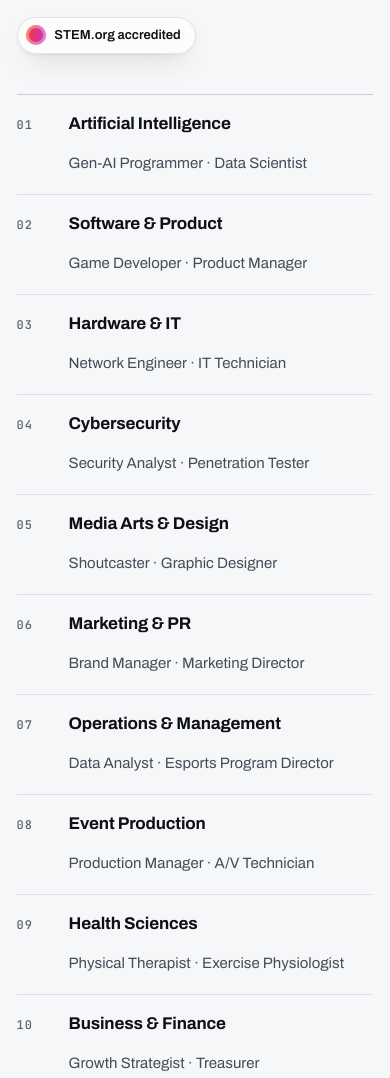
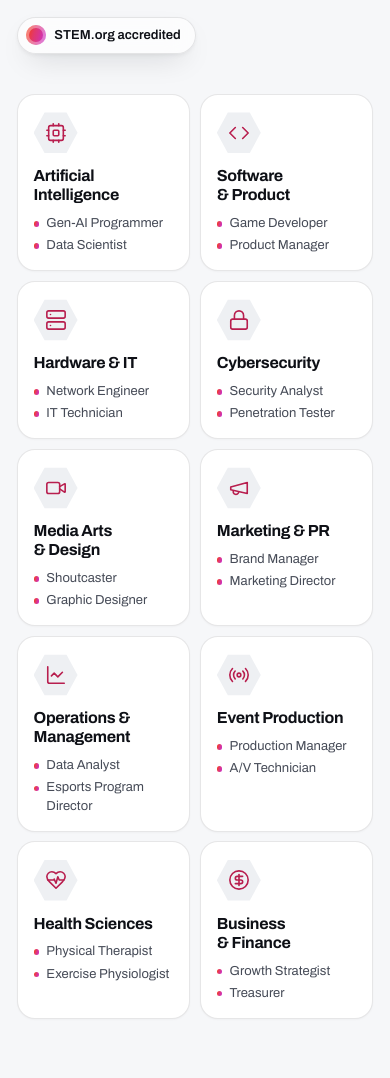
Before and after one commit to tanches-web/tanches.gg-v2, an Astro site: page /Community in a window 390 px wide. Shown: the part 5875-6953 px from the top of the page. Built offline with nearby package versions, Linux system fonts and the light colour scheme; Astro itself is replaced by a stand-in of ours.

Commit message:
Career tracks: icon card grid (Education and Community)
Each track is a card with its icon in a hexagon tile, the track name and
its roles as a dotted list; five across, three on tablets, two on phones.
Adds the eight Lucide icons the track data names.

Co-Authored-By: Claude Opus 5.5 <noreply@anthropic.com>

```diff
--- a/src/components/Icon.astro
+++ b/src/components/Icon.astro
@@ -47,6 +47,14 @@ const paths: Record<string, string> = {
   copy: '<rect width="14" height="14" x="8" y="8" rx="2" ry="2"/><path d="M4 16c-1.1 0-2-.9-2-2V4c0-1.1.9-2 2-2h10c1.1 0 2 .9 2 2"/>',
   pause: '<rect x="14" y="4" width="4" height="16" rx="1"/><rect x="6" y="4" width="4" height="16" rx="1"/>',
   'arrow-down': '<path d="M12 5v14"/><path d="m19 12-7 7-7-7"/>',
+  code: '<polyline points="16 18 22 12 16 6"/><polyline points="8 6 2 12 8 18"/>',
+  lock: '<rect width="18" height="11" x="3" y="11" rx="2" ry="2"/><path d="M7 11V7a5 5 0 0 1 10 0v4"/>',
+  video: '<path d="m16 13 5.223 3.482a.5.5 0 0 0 .777-.416V7.87a.5.5 0 0 0-.752-.432L16 10.5"/><rect x="2" y="6" width="14" height="12" rx="2"/>',
+  megaphone: '<path d="m3 11 18-5v12L3 14v-3z"/><path d="M11.6 16.8a3 3 0 1 1-5.8-1.6"/>',
+  'chart-line': '<path d="M3 3v16a2 2 0 0 0 2 2h16"/><path d="m19 9-5 5-4-4-3 3"/>',
+  radio: '<path d="M4.9 19.1C1 15.2 1 8.8 4.9 4.9"/><path d="M7.8 16.2c-2.3-2.3-2.3-6.1 0-8.5"/><circle cx="12" cy="12" r="2"/><path d="M16.2 7.8c2.3 2.3 2.3 6.1 0 8.5"/><path d="M19.1 4.9C23 8.8 23 15.1 19.1 19"/>',
+  'heart-pulse': '<path d="M19 14c1.49-1.46 3-3.21 3-5.5A5.5 5.5 0 0 0 16.5 3c-1.76 0-3 .5-4.5 2-1.5-1.5-2.74-2-4.5-2A5.5 5.5 0 0 0 2 8.5c0 2.3 1.5 4.05 3 5.5l7 7Z"/><path d="M3.22 12H9.5l.5-1 2 4.5 2-7 1.5 3.5h5.27"/>',
+  'circle-dollar-sign': '<circle cx="12" cy="12" r="10"/><path d="M16 8h-6a2 2 0 1 0 0 4h4a2 2 0 1 1 0 4H8"/><path d="M12 18V6"/>',
 };
 const body = paths[name] ?? '';
 ---
--- a/src/components/solution/SolutionPage.astro
+++ b/src/components/solution/SolutionPage.astro
@@ -198,15 +198,17 @@ const assess = faq.cards[0];
             <span class="label-glass"><span class="dot" aria-hidden="true"></span>{cur.tags[0]}</span>
           </div>
         </div>
-        <ol class="tracks" role="list" data-reveal>
-          {cur.cards.map((t: any, i: number) => (
-            <li>
-              <span class="spec n" aria-hidden="true">{String(i + 1).padStart(2, '0')}</span>
+        <ul class="tracks" role="list" data-reveal>
+          {cur.cards.map((t: any) => (
+            <li class="track">
+              <span class="t-icon" aria-hidden="true"><Icon name={(t.icon ?? '').replace(/^lucide\s+/, '')} size={22} /></span>
               <h3 class="t-name">{t.title}</h3>
-              <p class="t-roles"><span class="sr-only">Careers: </span>{t.tags.join(' · ')}</p>
+              <ul class="t-roles" role="list" aria-label={`Careers in ${t.title}`}>
+                {t.tags.map((r: string) => <li>{r}</li>)}
+              </ul>
             </li>
           ))}
-        </ol>
+        </ul>
       </div>
     </section>
   )}
@@ -373,10 +375,40 @@ const assess = faq.cards[0];
   .cur-head { display: grid; grid-template-columns: minmax(0, 1fr) minmax(0, 1fr); gap: 1.5rem 4rem; align-items: end; margin-bottom: clamp(2.5rem, 4vw, 3.5rem); }
   .cur-lede { display: grid; gap: 1.25rem; justify-items: start; }
   .cur-lede .label-glass { font-size: .8125rem; }
-  .tracks { list-style: none; padding: 0; margin: 0; display: grid; grid-template-columns: repeat(2, minmax(0, 1fr)); grid-auto-flow: column; grid-template-rows: repeat(5, auto); column-gap: clamp(2rem, 5vw, 4.5rem); border-top: 1px solid var(--line-2); }
-  .tracks li { display: grid; grid-template-columns: 2.5rem minmax(0, 1fr) minmax(0, 1.15fr); gap: 1rem; align-items: baseline; padding: 1.15rem 0; border-bottom: 1px solid var(--line); }
-  .t-name { font-size: 1.0625rem; font-weight: 640; letter-spacing: -0.01em; line-height: 1.3; }
-  .t-roles { font-size: var(--t-small); color: var(--ink-2); }
+  /* Career tracks: five across on wide screens, each a card with a hexagon icon tile (after the lion mark),
+     the track, and its roles as a short dotted list. The tile takes the spectrum when the card is hovered. */
+  .tracks { list-style: none; padding: 0; margin: 0; display: grid; grid-template-columns: repeat(5, minmax(0, 1fr)); gap: clamp(.75rem, 1.4vw, 1.25rem); }
+  .track {
+    display: grid; align-content: start; gap: .9rem; padding: clamp(1.25rem, 1.8vw, 1.6rem); border-radius: 22px;
+    background: var(--surface); border: 1px solid var(--line); box-shadow: 0 1px 2px rgba(14, 16, 22, .03);
+    transition: transform .45s var(--ease-out), box-shadow .45s var(--ease-out), border-color .3s;
+  }
+  .track:hover { transform: translateY(-3px); border-color: var(--line-2); box-shadow: var(--shadow-float); }
+  .t-icon {
+    width: 3.25rem; height: 3.25rem; display: grid; place-items: center; margin-bottom: .35rem;
+    clip-path: polygon(25% 4%, 75% 4%, 100% 50%, 75% 96%, 25% 96%, 0 50%);
+    background: var(--surface-2); color: var(--accent); transition: background .35s, color .35s;
+  }
+  .track:hover .t-icon { background: var(--spectrum); color: #fff; }
+  .t-name { font-size: 1.1875rem; font-weight: 680; letter-spacing: -0.02em; line-height: 1.2; text-wrap: balance; }
+  .t-roles { list-style: none; padding: 0; margin: 0; display: grid; gap: .35rem; font-size: .9375rem; color: var(--ink-2); line-height: 1.4; }
+  .t-roles li { position: relative; padding-left: 1rem; }
+  .t-roles li::before { content: ''; position: absolute; left: 0; top: .55em; width: .35rem; height: .35rem; border-radius: 50%; background: var(--spectrum); }
+  :root[data-theme='dark'] .track { background: var(--surface-2); }
+  :root[data-theme='dark'] .t-icon { background: rgba(255, 255, 255, .06); }
+  @media (max-width: 1180px) { .tracks { grid-template-columns: repeat(3, minmax(0, 1fr)); } }
+  @media (max-width: 860px) { .tracks { grid-template-columns: repeat(2, minmax(0, 1fr)); } }
+  @media (max-width: 560px) {
+    /* Phones keep two across with tighter cards, so ten tracks stay a short scroll */
+    .tracks { gap: .6rem; }
+    .track { padding: 1rem; gap: .6rem; border-radius: 18px; }
+    .t-icon { width: 2.75rem; height: 2.75rem; margin-bottom: .1rem; }
+    .t-name { font-size: 1rem; }
+    .t-roles { font-size: .8125rem; gap: .25rem; }
+    .t-roles li { padding-left: .8rem; }
+  }
+  @media (max-width: 330px) { .tracks { grid-template-columns: minmax(0, 1fr); } }
+  @media (prefers-reduced-motion: reduce) { .track, .track:hover { transform: none; } }
 
   /* Funding */
   .fund-grid { display: grid; grid-template-columns: minmax(0, 1fr) minmax(0, 1.15fr); gap: clamp(2rem, 6vw, 6rem); align-items: start; }
@@ -447,7 +479,6 @@ const assess = faq.cards[0];
     .cs-photo { min-height: 0; aspect-ratio: 16 / 10; }
     .cs-photo img { position: static; }
     .cs-photo::after { background: linear-gradient(180deg, transparent 60%, color-mix(in srgb, var(--cd) 70%, transparent)); }
-    .tracks { grid-template-columns: 1fr; grid-auto-flow: row; grid-template-rows: none; }
   }
   @media (max-width: 760px) {
     .figs { grid-template-columns: 1fr; }
@@ -456,8 +487,6 @@ const assess = faq.cards[0];
     .rows div { grid-template-columns: 1fr; gap: .35rem; }
     .solo .ways .rows { grid-template-columns: 1fr; }
     .solo .ways .rows div { padding: 1.1rem 0 !important; border-left: 0 !important; border-bottom: 1px solid var(--line); }
-    .tracks li { grid-template-columns: 2.25rem minmax(0, 1fr); }
-    .t-roles { grid-column: 2; }
     .season, .format { grid-template-columns: 1fr; }
     .format div + div { padding-left: 0; border-left: 0; border-top: 1px solid rgba(255,255,255,.14); }
     .contracts ul { grid-template-columns: 1fr 1fr; }
```
Also changed, not shown: DESIGN.md (+3 -0 lines).
